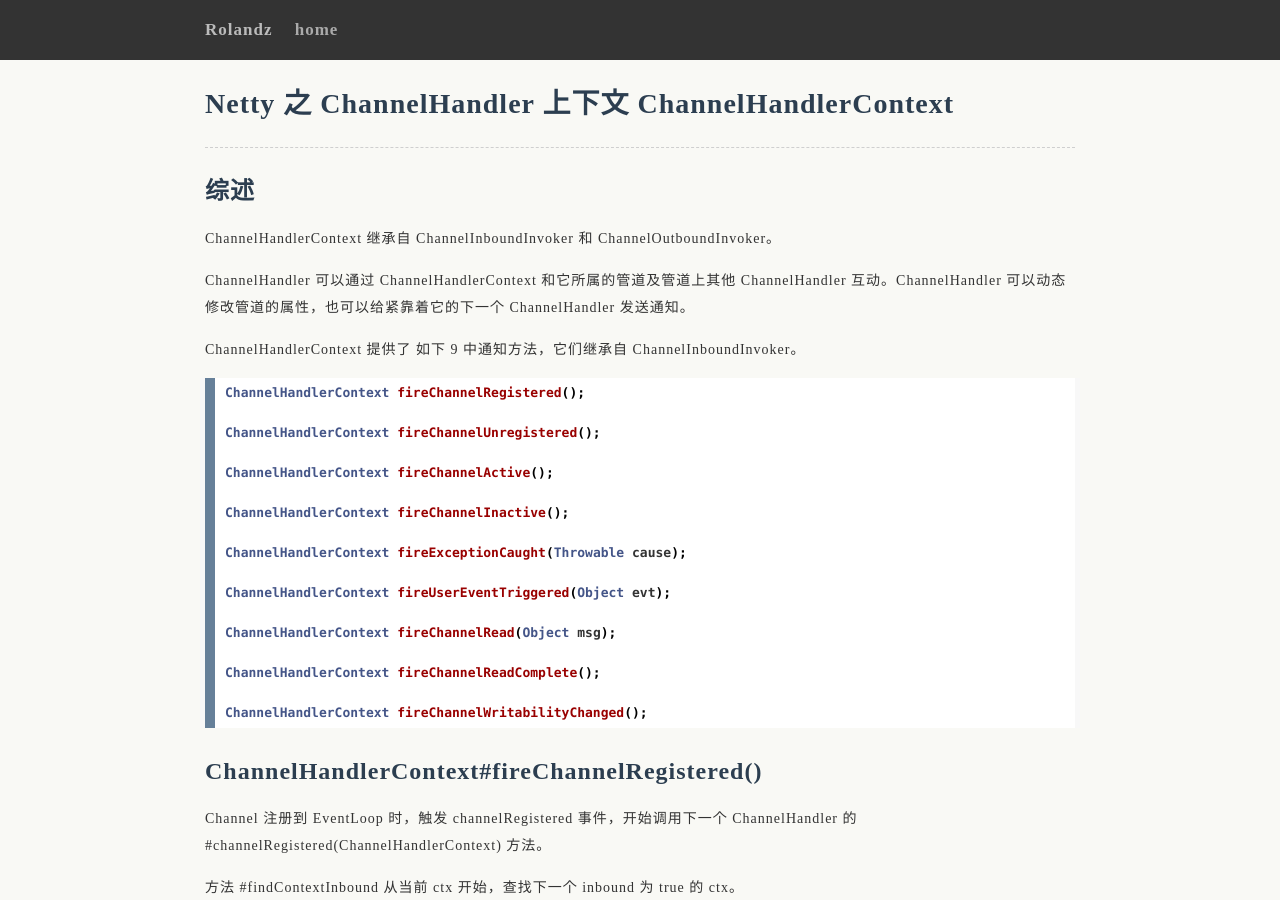
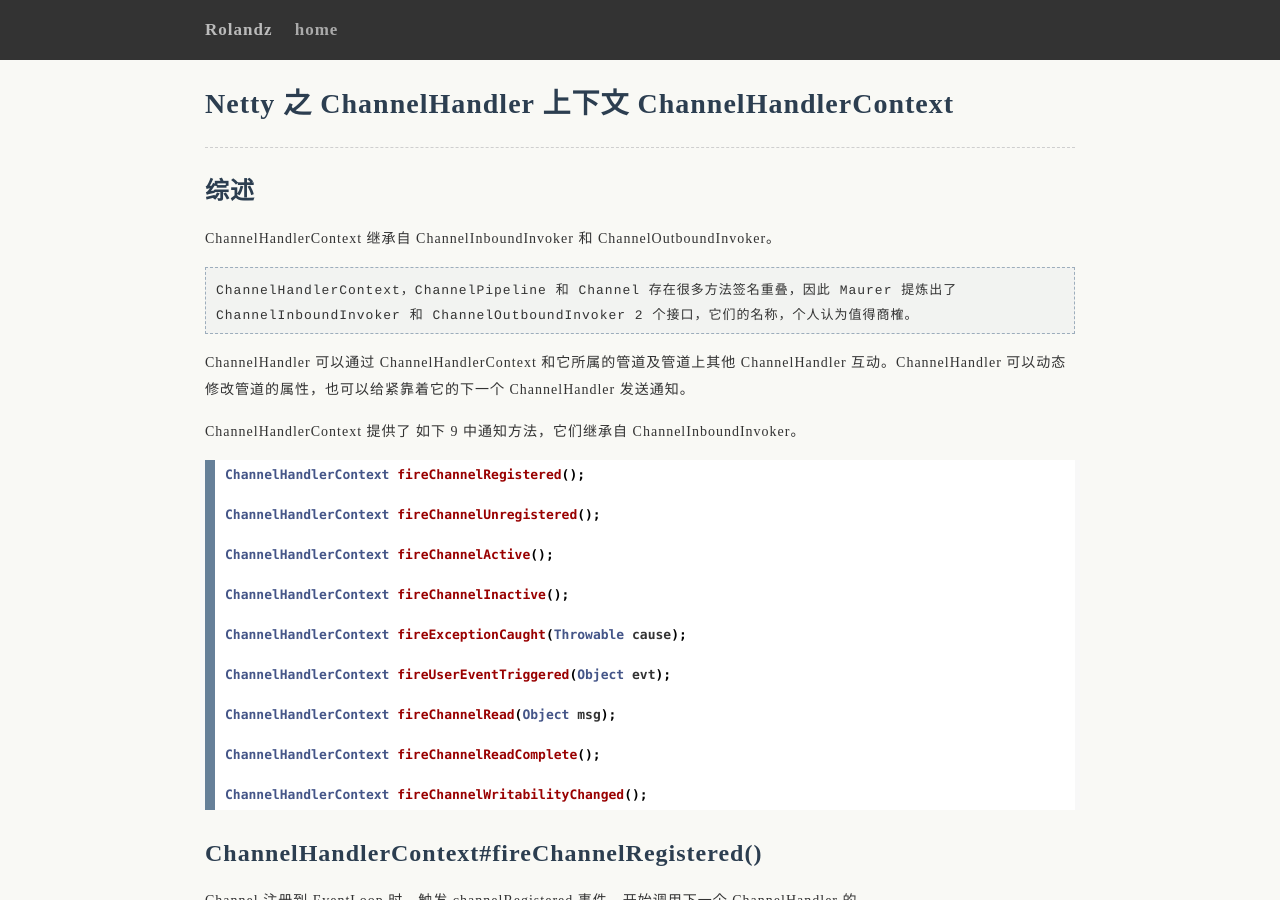
Before and after one commit to uxgnoz/uxgnoz.github.com, a Jekyll site: the page built from _posts/2018-10-20-netty-ChannelHandlerContext.md, in a window 1280 px wide and 900 px high. Built offline with Jekyll 4.4.1, drawn with Linux system fonts in a browser that asks for light colours; comment, search, counter and statistics services are not loaded; some of the changed text lies outside the part shown.

Commit message:
_layouts/default.html

```diff
--- a/_posts/2018-10-20-netty-ChannelHandlerContext.md
+++ b/_posts/2018-10-20-netty-ChannelHandlerContext.md
@@ -10,6 +10,8 @@ layout: posts
 ## 综述
 
 ChannelHandlerContext 继承自 ChannelInboundInvoker 和 ChannelOutboundInvoker。
+
+> ChannelHandlerContext，ChannelPipeline 和 Channel 存在很多方法签名重叠，因此 Maurer 提炼出了ChannelInboundInvoker 和 ChannelOutboundInvoker 2 个接口，它们的名称，个人认为值得商榷。
 
 ChannelHandler 可以通过 ChannelHandlerContext 和它所属的管道及管道上其他 ChannelHandler 互动。ChannelHandler 可以动态修改管道的属性，也可以给紧靠着它的下一个 ChannelHandler 发送通知。
 
@@ -34,8 +36,6 @@ ChannelHandlerContext fireChannelReadComplete();
 
 ChannelHandlerContext fireChannelWritabilityChanged();
 {% endhighlight %}
-
-
 
 ## ChannelHandlerContext#fireChannelRegistered()
 
```
Also changed, not shown: other parts of _posts/2018-10-20-netty-ChannelHandlerContext.md (+1 -1 lines).
